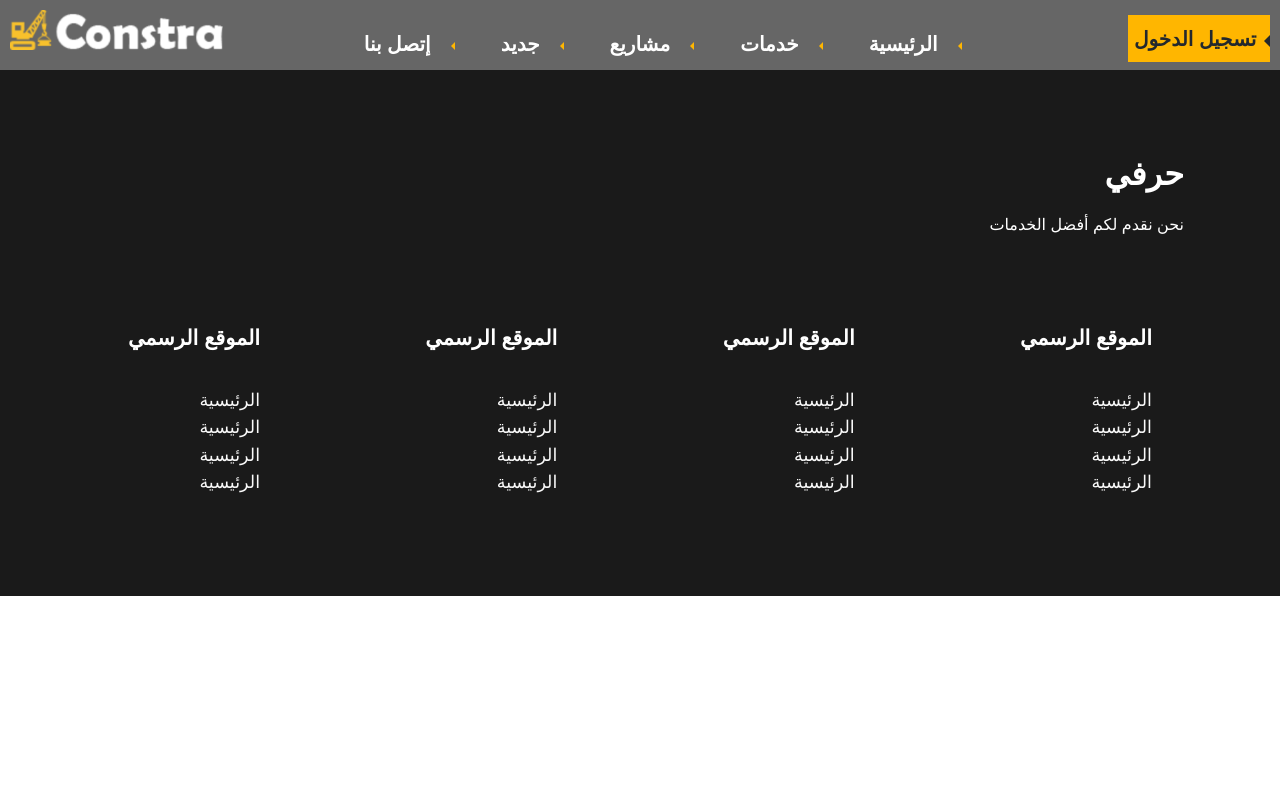
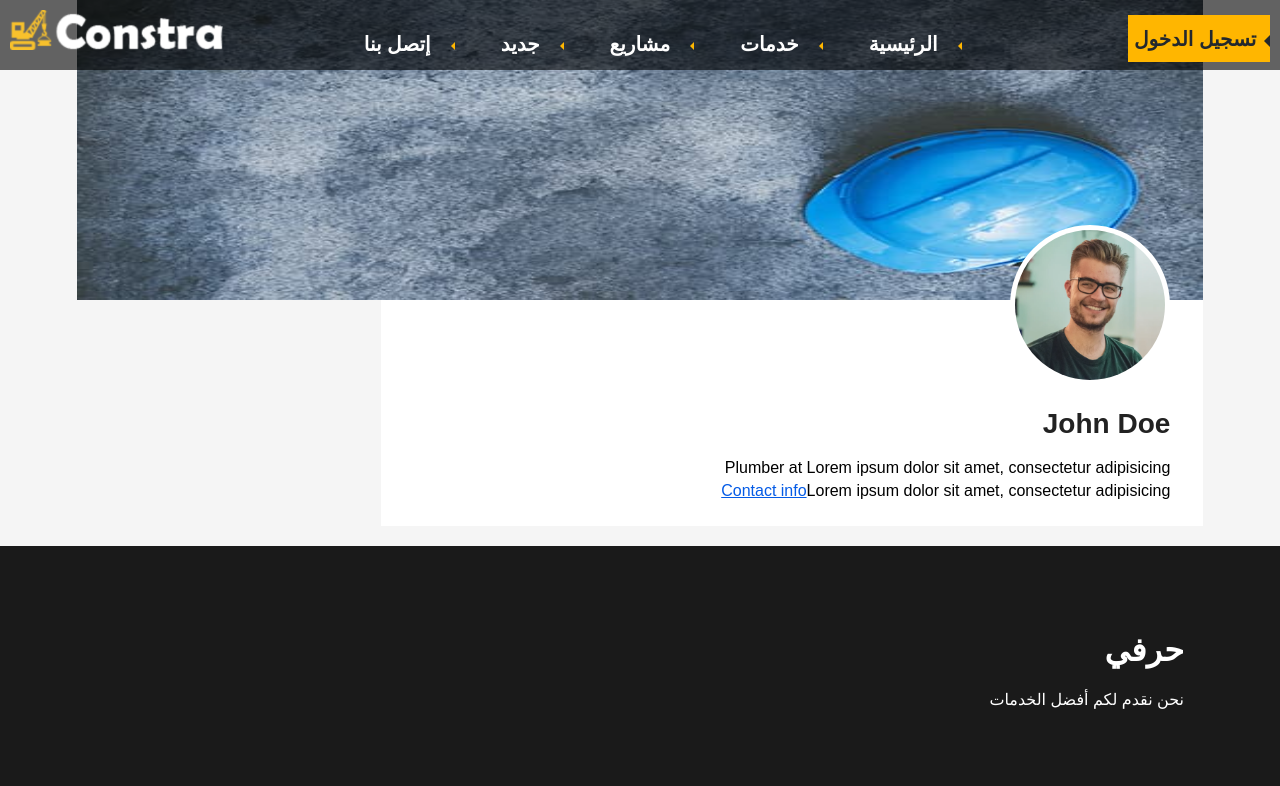
Before and after one commit to MAMahmoudi/HERAFY, a PHP site: page /HERAFY/Profile in a window 1280 px wide. Shown: the top 786 px of the page. Run offline with PHP 8.4, Linux system fonts and the light colour scheme.

Commit message:
Starting_Profile_Page

```diff
--- a/app/views/Profile.view.php
+++ b/app/views/Profile.view.php
@@ -6,7 +6,7 @@
     <link rel="stylesheet" href="<?= My_Files_Root ?>assets/CSS/styles.css" />
     <link rel="stylesheet" href="<?= My_Files_Root ?>assets/CSS/Header.css" />
     <link rel="stylesheet" href="<?= My_Files_Root ?>assets/CSS/Footer.css" />
-    <link rel="stylesheet" href="<?= My_Files_Root ?>assets/CSS/Account_Page.css" />
+    <link rel="stylesheet" href="<?= My_Files_Root ?>assets/CSS/Profile.css" />
 
 
     <meta http-equiv="X-UA-Compatible" content="IE=edge">
@@ -16,11 +16,23 @@
 
 <body>
     <?php include("../app/views/Header.php"); ?>
+    <div class="Profile_Page">
+        <img src="<?= My_Files_Root ?>assets/IMAGES/slider-pages/slide-page1.jpg" width="100%" height="300px" alt="slide-page1" class="Profile_Page_Cover_Image">
 
+        <main class="Profile_Page_Main">
+            <div class="Profile_Page_Inner">
+                <img src="<?= My_Files_Root ?>assets/IMAGES/user-1.png" alt="user-1" class="Profile_Pic">
+                <h1>John Doe</h1>
+                <b>Plumber at Lorem ipsum dolor sit amet, consectetur adipisicing </b>
+                <p>Lorem ipsum dolor sit amet, consectetur adipisicing <a href="#">Contact info</a> </p>
+            </div>
+
+        </main>
+        <aside class="Profile_Page_Right_Side_Bar"></aside>
+    </div>
     <?php include("../app/views/Footer.php"); ?>
 
     <script src="<?= My_Files_Root ?>assets/JS/script.js"></script>
-    <script src="<?= My_Files_Root ?>assets/JS/Account_Page.js"></script>
 </body>
 
 </html>
```
Also changed, not shown: public/assets/CSS/Profile.css (added).
